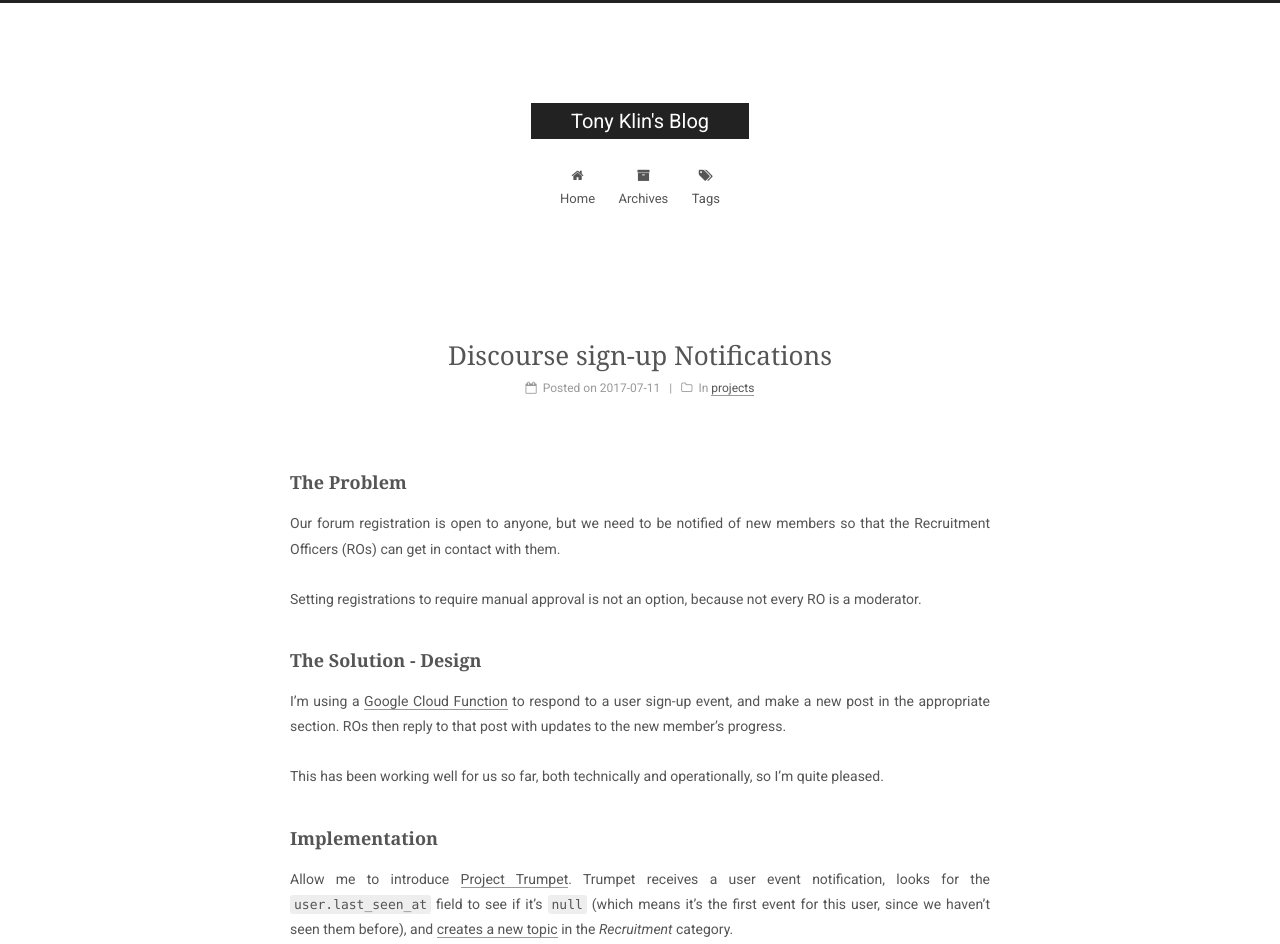
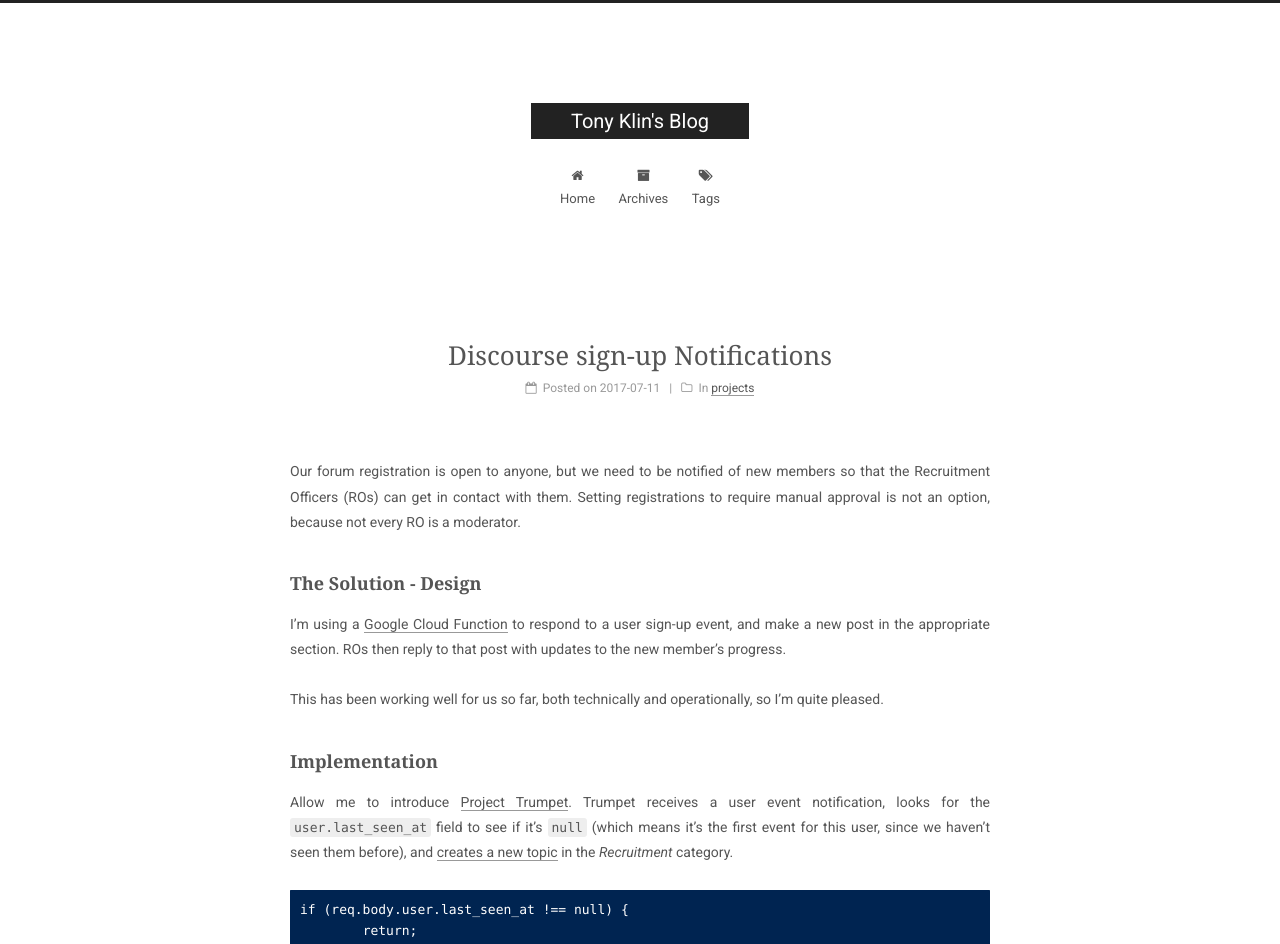
Before and after one commit to aklin/aklin.github.io, a Jekyll site: the page built from _posts/2017-07-11-discourse-signup-notifications.md, in a window 1280 px wide. Shown: the top 944 px of the page. Built offline with Jekyll 4.4.1, drawn with Linux system fonts in a browser that asks for light colours; some web fonts are replaced.

Commit message:
Remove header to fix preview snippet

```diff
--- a/_posts/2017-07-11-discourse-signup-notifications.md
+++ b/_posts/2017-07-11-discourse-signup-notifications.md
@@ -10,11 +10,7 @@ tags:
 ---
 
 
-
-### The Problem
-
 Our forum registration is open to anyone, but we need to be notified of new members so that the Recruitment Officers (ROs) can get in contact with them.
-
 Setting registrations to require manual approval is not an option, because not every RO is a moderator.
 
 
```
